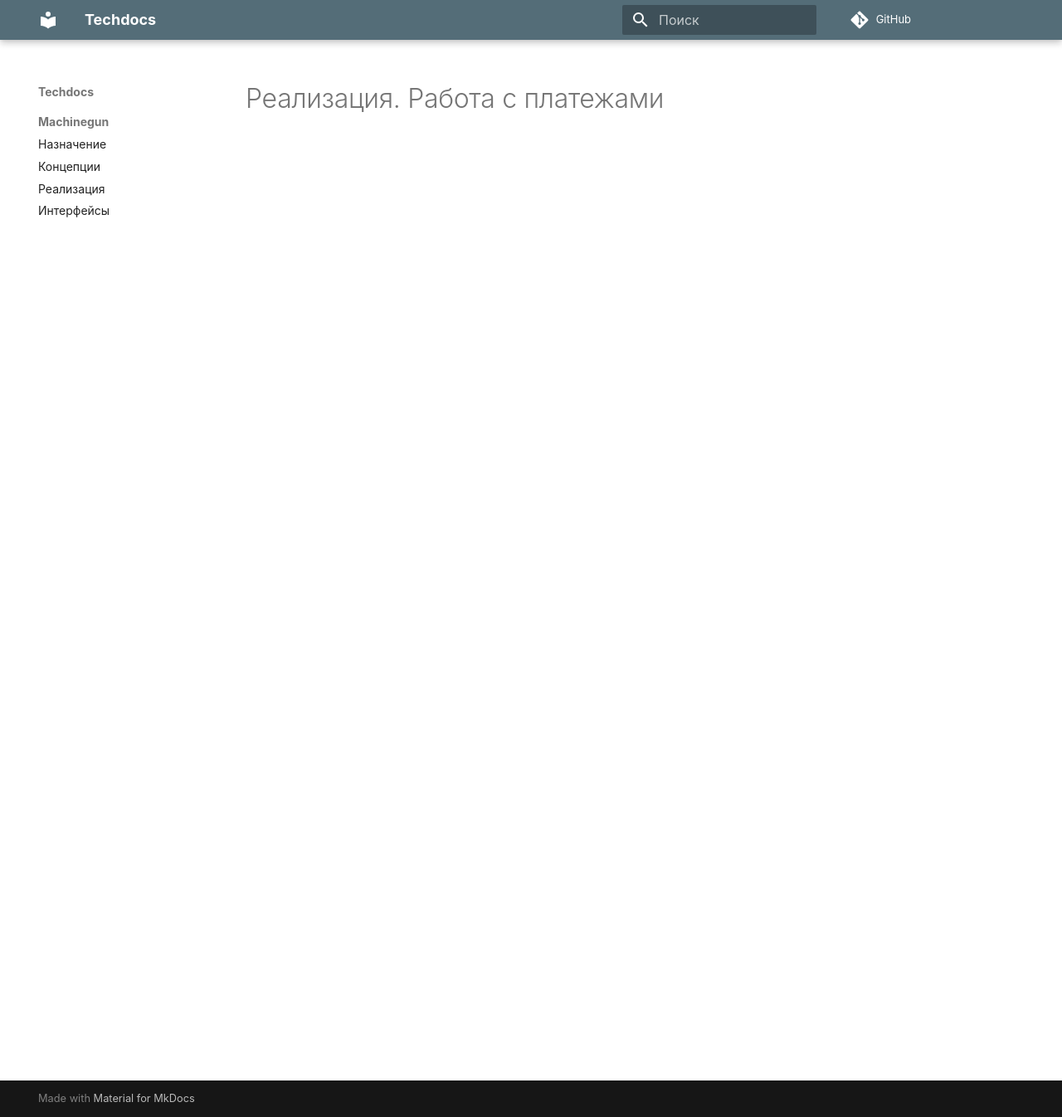
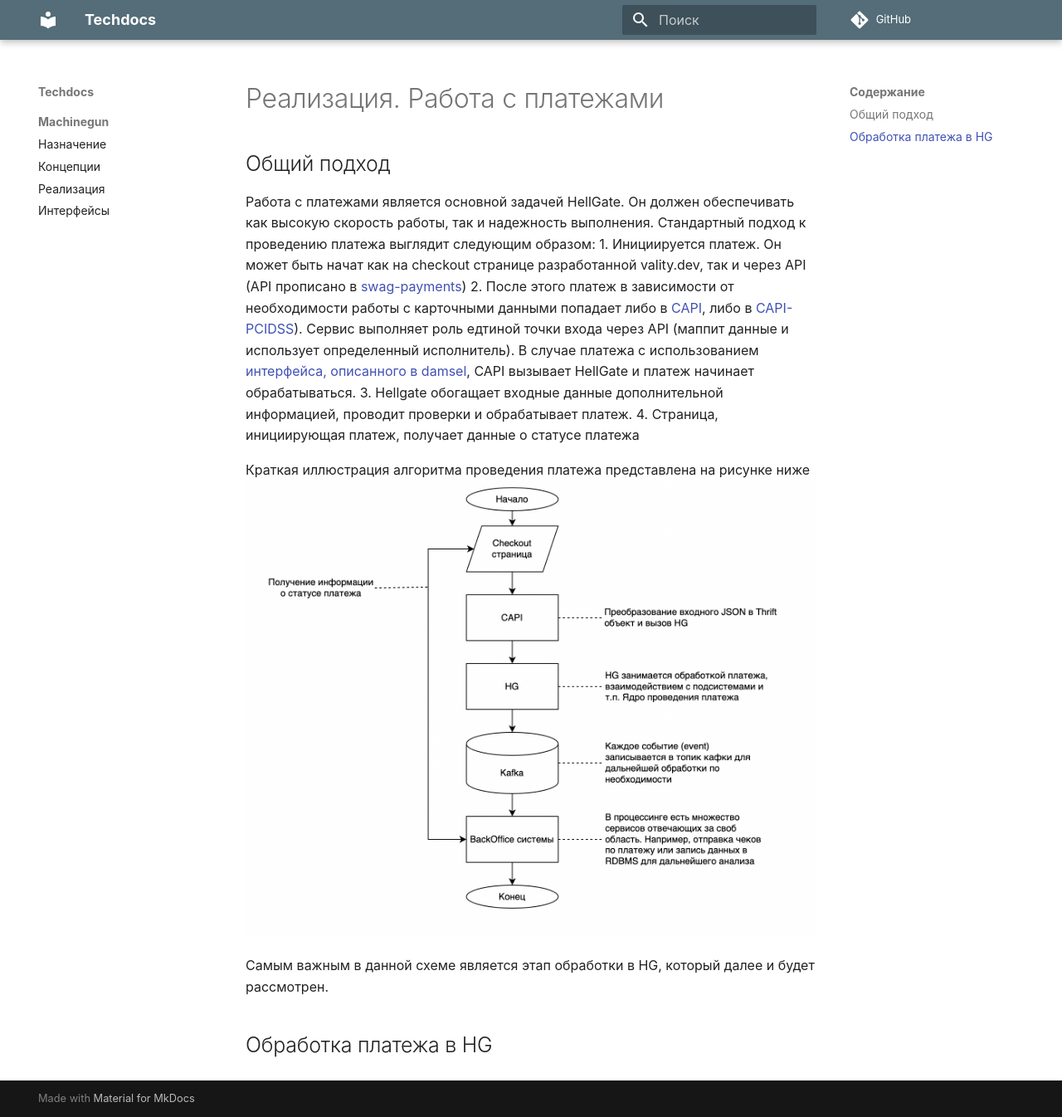
Before and after one commit to valitydev/techdocs, an MkDocs documentation site: the page built from docs/hellgate/payment-workflow.md, in a window 1280 px wide and 1346 px high. Shown: the whole window at 83% size. Built offline with MkDocs 1.6.1 and Material for MkDocs 9.7.7, drawn with Linux system fonts in a browser that asks for light colours; comment, search, counter and statistics services are not loaded.

Commit message:
TD-484: Add HellGate techdocs [2]

```diff
--- a/docs/hellgate/payment-workflow.md
+++ b/docs/hellgate/payment-workflow.md
@@ -1 +1,23 @@
 # Реализация. Работа с платежами
+
+## Общий подход
+
+Работа с платежами является основной задачей HellGate. Он должен обеспечивать как высокую скорость работы,
+так и надежность выполнения. Стандартный подход к проведению платежа выглядит следующим образом:
+1. Инициируется платеж. Он может быть начат как на checkout странице разработанной vality.dev, так и через API
+(API прописано в [swag-payments](https://github.com/valitydev/swag-payments))
+2. После этого платеж в зависимости от необходимости работы с карточными данными попадает либо в
+[CAPI](https://github.com/valitydev/capi-v2), либо в [CAPI-PCIDSS](https://github.com/valitydev/capi-pcidss-v2)).
+Сервис выполняет роль едтиной точки входа через API (маппит данные и использует определенный исполнитель).
+В случае платежа с использованием [интерфейса, описанного в damsel](), CAPI вызывает HellGate и платеж начинает
+обрабатываться.
+3. Hellgate обогащает входные данные дополнительной информацией, проводит проверки и обрабатывает платеж.
+4. Страница, инициирующая платеж, получает данные о статусе платежа
+
+Краткая иллюстрация алгоритма проведения платежа представлена на рисунке ниже
+![](images/abstract-payment-flow.png)
+
+Самым важным в данной схеме является этап обработки в HG, который далее и будет рассмотрен.
+
+
+## Обработка платежа в HG
```
Also changed, not shown: docs/hellgate/images/abstract-payment-flow.png (added).
